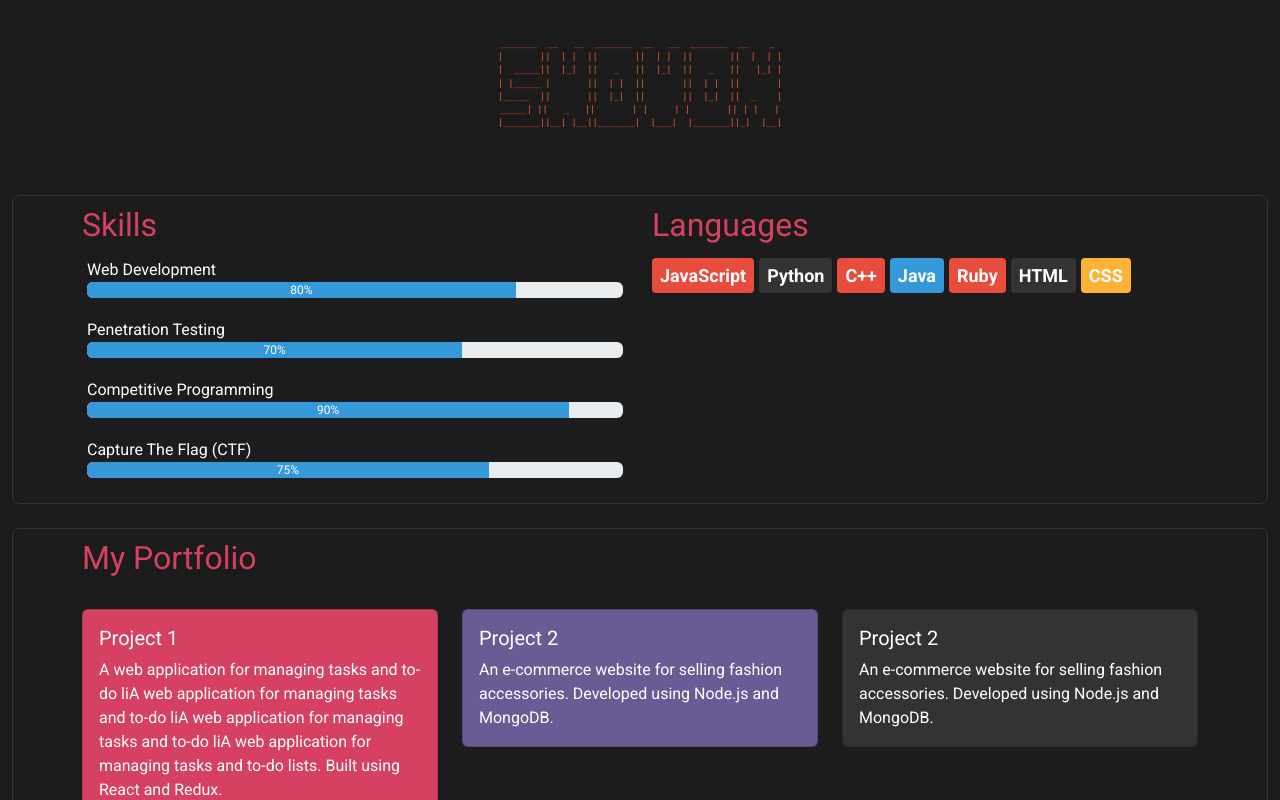
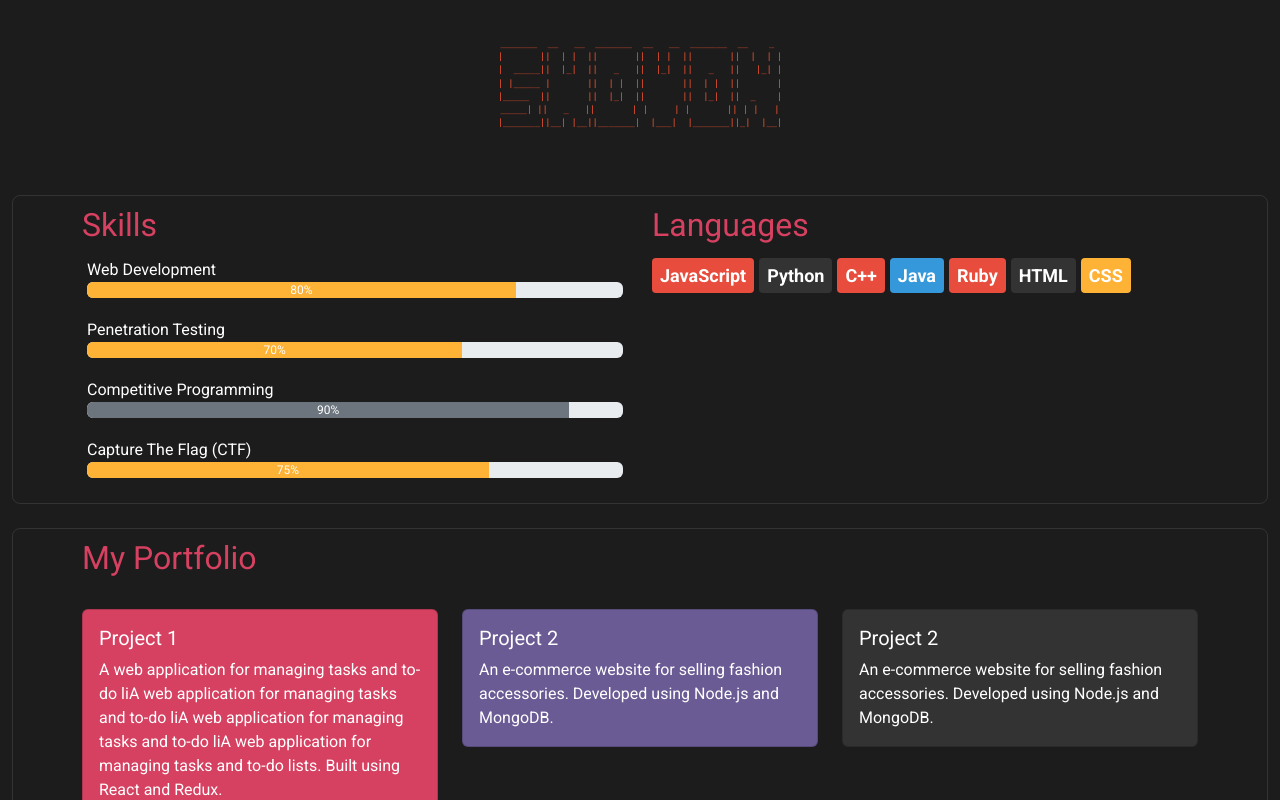
Before and after one commit to sh0von/Next-JS-Portfolio, a Next.js app: page / in a window 1280 px wide. Shown: the top 800 px of the page. Built offline with nearby package versions, Linux system fonts and the light colour scheme.

Commit message:
Color Update

```diff
--- a/pages/index.js
+++ b/pages/index.js
@@ -7,11 +7,12 @@ import {
   email,
   projects,
   getRandomColor,
+  colors, // Update this to use 'colors' instead of 'color'
 } from "../data";
 
 
-
 function Skill({ name, percentage }) {
+  const skillColor = getRandomColor();
   const skillStyle = {
     padding: "5px",
     marginBottom: "10px",
@@ -20,7 +21,7 @@ function Skill({ name, percentage }) {
   const skillBarStyle = {
     width: `${percentage}%`,
     height: "100%",
-    backgroundColor: "#3498db", // Set a specific color here
+    backgroundColor: skillColor,
   };
   return (
     <div style={skillStyle}>
```
